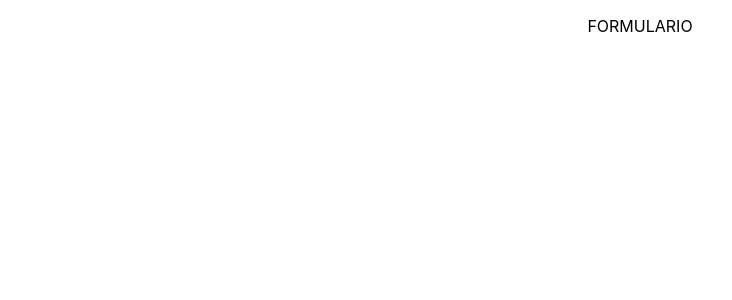
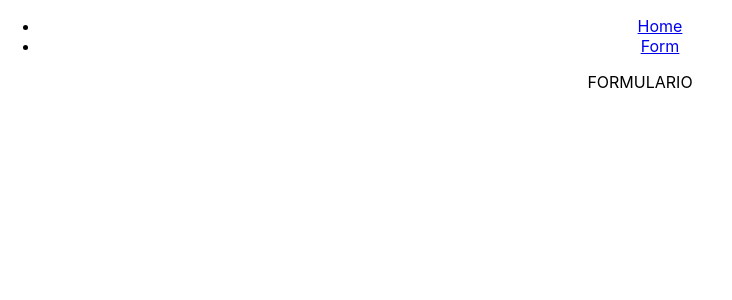
Before and after one commit to Lautaro261/Proyecto-Individual-Pokemon, a React (Create React App) app in the folder client/: page /form in a window 1280 px wide. Shown: the top 300 px of the page, without its empty margins (0-732 px from the left). Built offline with nearby package versions, Linux system fonts and the light colour scheme.

Commit message:
avance en front

```diff
--- a/client/src/App.js
+++ b/client/src/App.js
@@ -1,14 +1,18 @@
-import { Route } from 'react-router-dom';
-import Landing from './views/landing/Landing';
-import Home from "./views/home/home";
-import Form from './views/form/Form';
-import Detail from "./views/detail/Detail.jsx";
+import { Route, useLocation } from 'react-router-dom';
+import { Landing, Home, Form, Detail } from './views/index';
+import NavBar from './components/NavBar/Navbar';
 import './App.css';
 
 function App() {
+
+  const location = useLocation()
+
+  console.log(location);
+
   return (
     <div className="App">
 
+      {location.pathname !== '/' && <NavBar/> }
 
       <Route exact path='/'>
         <Landing/>
--- /dev/null
+++ b/client/src/components/NavBar/Navbar.jsx
@@ -0,0 +1,21 @@
+import { Link } from "react-router-dom";
+
+const NavBar = ()=>{
+    return (
+        <div>
+            <ul>
+                <li>
+                  <Link to='/home'>Home</Link>
+                </li>
+                <li>
+                  <Link to='/form'>Form</Link>
+                </li>
+            </ul>
+
+
+
+        </div>
+    )
+}
+
+export default NavBar;
--- /dev/null
+++ b/client/src/views/index.js
@@ -0,0 +1,11 @@
+import Landing from "./landing/Landing.jsx"
+import Home from "./home/home.jsx"
+import Form from "./form/Form.jsx"
+import Detail from "./detail/Detail.jsx"
+
+export {
+    Landing,
+    Home,
+    Form,
+    Detail,
+};
```
Also changed, not shown: client/src/components/Card/Card.jsx (added), client/src/components/Cards_Container/CardsContainer.jsx (added).
